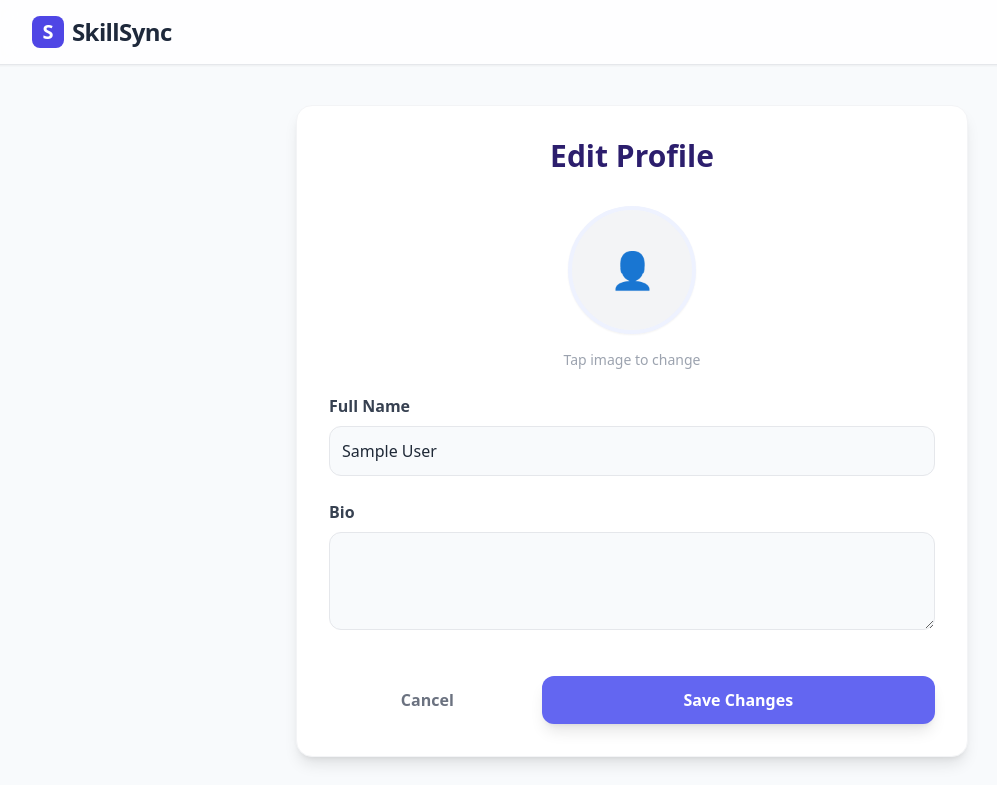
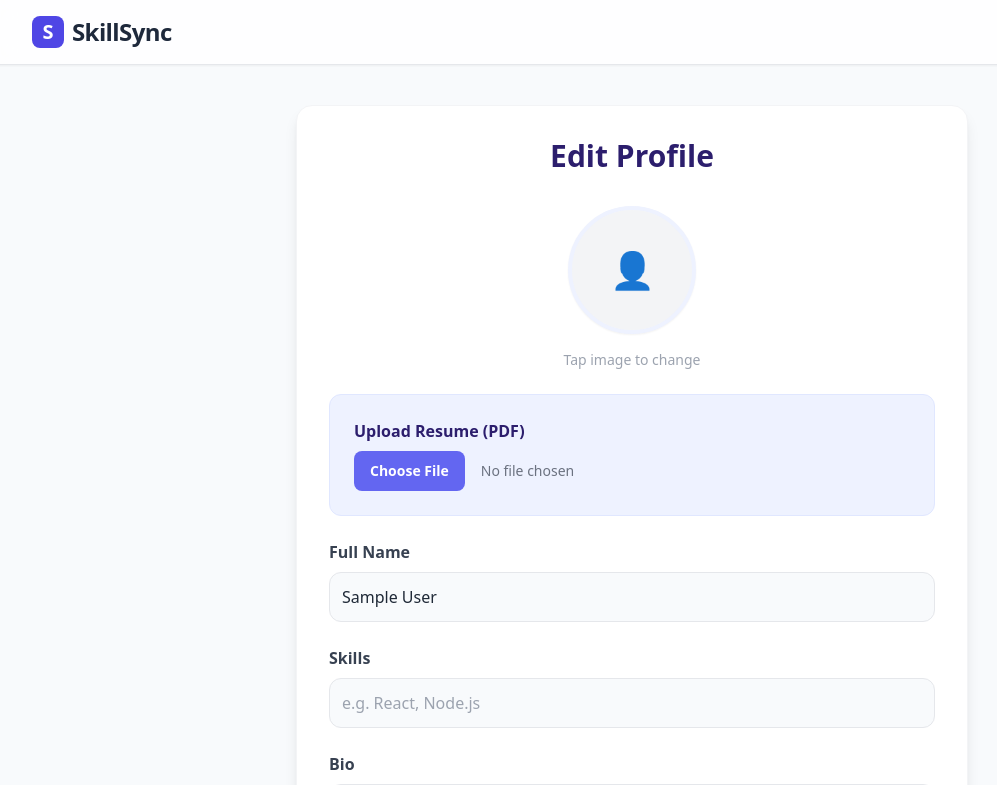
Before and after one commit to Hardik301002/skillsync, a React (Vite) app in the folder client/: page /edit-profile in a window 1280 px wide. Shown: the top 785 px of the page, without its empty margins (8-1005 px from the left). Built offline with nearby package versions, Linux system fonts and the light colour scheme; sample sign-in values are in the browser's storage.

Commit message:
Update Frontend Build with Profile Fixes

```diff
--- a/client/src/pages/EditProfile.jsx
+++ b/client/src/pages/EditProfile.jsx
@@ -16,7 +16,7 @@ const EditProfile = () => {
     const [resumeFile, setResumeFile] = useState(null);
     const [currentUser, setCurrentUser] = useState(null);
 
-    // ✅ SMART URL CONFIG (For Local Fallback)
+    // ✅ SMART URL CONFIG
     const BASE_URL = import.meta.env.MODE === "development"
         ? "http://localhost:5000"
         : "";
@@ -106,6 +106,9 @@ const EditProfile = () => {
 
     if (!currentUser) return null;
 
+    // ✅ CHECK: Allow editing for anyone who isn't a recruiter
+    const isCandidate = currentUser.role !== 'recruiter';
+
     return (
         <div className="min-h-screen bg-slate-50 font-sans text-gray-800">
              <nav className="bg-white/80 backdrop-blur-md shadow-sm px-10 py-4 flex justify-between items-center sticky top-0 z-50 border-b border-gray-200">
@@ -143,8 +146,8 @@ const EditProfile = () => {
                         <p className="text-sm text-gray-400">Tap image to change</p>
                     </div>
 
-                    {/* Resume */}
-                    {currentUser.role === 'user' && (
+                    {/* Resume Upload - Visible for Candidates */}
+                    {isCandidate && (
                         <div className="bg-indigo-50 p-6 rounded-xl border border-indigo-100">
                             <label className="block text-[#2c1e6d] font-bold mb-2">Upload Resume (PDF)</label>
                             <div className="flex items-center gap-4">
@@ -159,12 +162,15 @@ const EditProfile = () => {
                         <label className="block text-gray-700 font-bold mb-2">Full Name</label>
                         <input type="text" value={name} onChange={(e) => setName(e.target.value)} className="w-full p-3 border border-gray-200 rounded-xl bg-slate-50 focus:outline-none focus:ring-2 focus:ring-[#6366f1]" />
                     </div>
-                    {currentUser.role === 'user' && (
+
+                    {/* Skills - Visible for Candidates */}
+                    {isCandidate && (
                         <div>
                             <label className="block text-gray-700 font-bold mb-2">Skills</label>
                             <input type="text" value={skills} onChange={(e) => setSkills(e.target.value)} className="w-full p-3 border border-gray-200 rounded-xl bg-slate-50 focus:outline-none focus:ring-2 focus:ring-[#6366f1]" placeholder="e.g. React, Node.js" />
                         </div>
                     )}
+
                     <div>
                         <label className="block text-gray-700 font-bold mb-2">Bio</label>
                         <textarea value={bio} onChange={(e) => setBio(e.target.value)} rows="3" className="w-full p-3 border border-gray-200 rounded-xl bg-slate-50 focus:outline-none focus:ring-2 focus:ring-[#6366f1]"></textarea>
--- a/client/src/pages/Profile.jsx
+++ b/client/src/pages/Profile.jsx
@@ -30,7 +30,7 @@ const Profile = () => {
         fetchProfile();
     }, [navigate]);
 
-    // ✅ LOGOUT FUNCTION (To ensure clean switching)
+    // ✅ LOGOUT FUNCTION
     const handleLogout = () => {
         localStorage.removeItem('token');
         localStorage.removeItem('user');
@@ -41,9 +41,9 @@ const Profile = () => {
     // ✅ SMART URL HELPER
     const getFileUrl = (path) => {
         if (!path) return null;
-        if (path.startsWith('http')) return path; // Cloudinary
+        if (path.startsWith('http')) return path; // Cloudinary URL
 
-        // Local Fallback
+        // Local Fallback (Only for dev or legacy)
         const filename = path.split(/[/\\]/).pop();
         const BASE_URL = import.meta.env.MODE === "development" ? "http://localhost:5000" : "";
         return `${BASE_URL}/uploads/${filename}`;
@@ -52,8 +52,9 @@ const Profile = () => {
     if (loading) return <div className="min-h-screen flex items-center justify-center"><div className="animate-spin rounded-full h-10 w-10 border-b-2 border-indigo-600"></div></div>;
     if (!user) return null;
 
-    // ✅ ROLE CHECK: Show resume for anyone who is NOT a recruiter
-    const isCandidate = user.role !== 'recruiter';
+    // ✅ ROLE CHECK: If you are NOT a recruiter, you are a Candidate/User
+    const isRecruiter = user.role === 'recruiter';
+    const isCandidate = !isRecruiter;
 
     return (
         <div className="min-h-screen bg-slate-50 font-sans text-gray-800">
@@ -106,7 +107,7 @@ const Profile = () => {
                                 <h1 className="text-3xl font-extrabold text-[#2c1e6d] mb-1">{user.name}</h1>
                                 {/* ✅ DEBUG BADGE: Shows you exactly what the role is */}
                                 <span className={`text-xs font-bold px-2 py-1 rounded-full uppercase tracking-wider ${isCandidate ? 'bg-green-100 text-green-700' : 'bg-purple-100 text-purple-700'}`}>
-                                    {user.role}
+                                    {isCandidate ? 'Candidate' : 'Recruiter'}
                                 </span>
                             </div>
                             <p className="text-slate-500 font-medium">{user.email}</p>
@@ -130,7 +131,7 @@ const Profile = () => {
                                 </div>
                             </div>
 
-                            {/* ✅ RESUME: Show if NOT a recruiter */}
+                            {/* ✅ RESUME: Shown for anyone who is NOT a recruiter */}
                             {isCandidate && (
                                 <div>
                                     <h3 className="text-sm font-bold text-gray-400 uppercase tracking-wider mb-4">Resume</h3>
```
Also changed, not shown: 3 other files (tests, documents, lock files or other folders).
